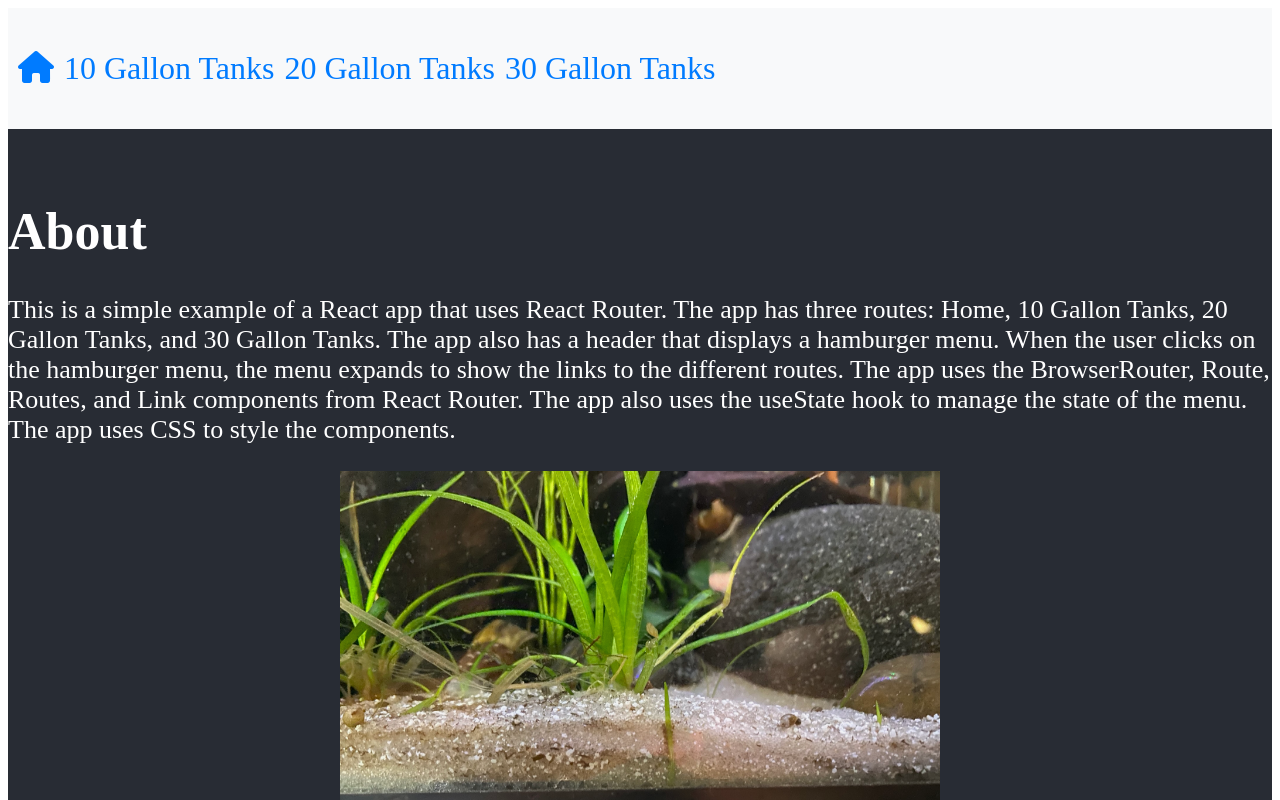
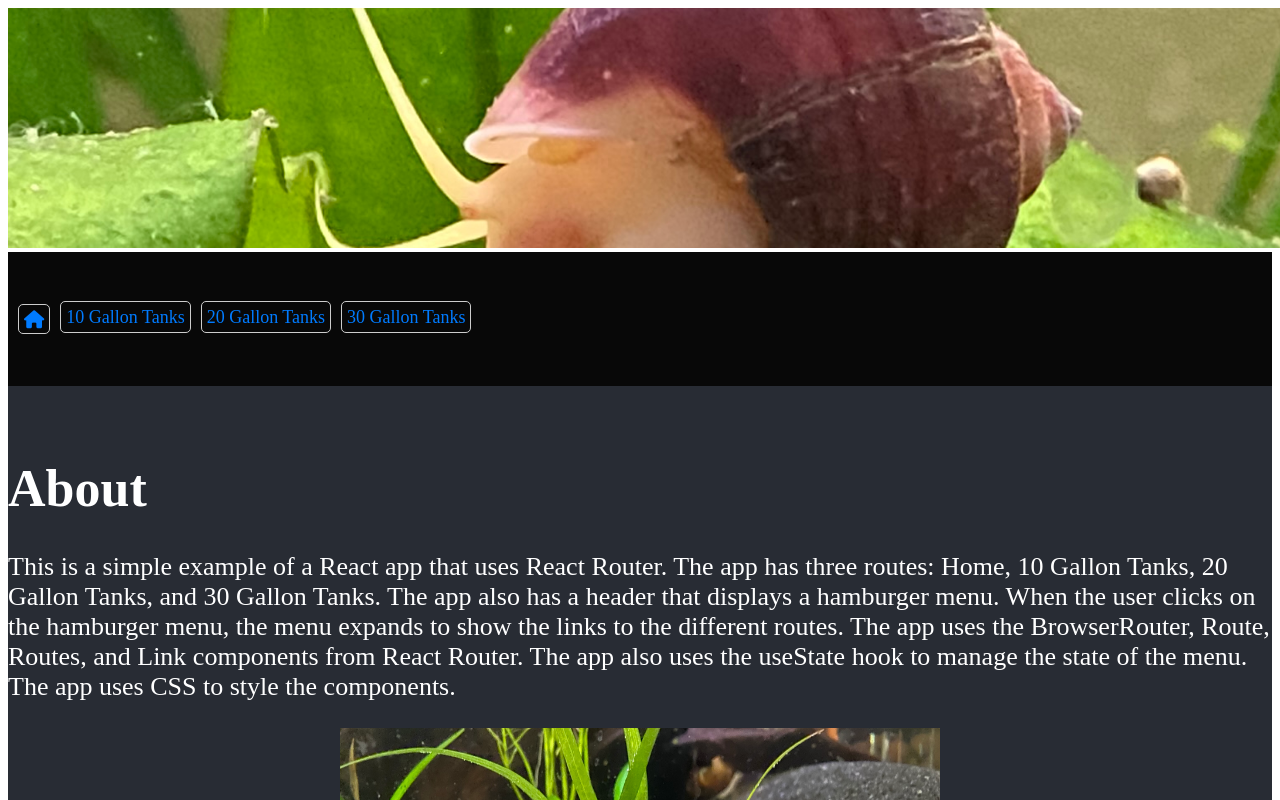
Before and after one commit to Faz131/my-aquariums, a React (Create React App) app: page / in a window 1280 px wide. Shown: the top 800 px of the page. Built offline with nearby package versions, Linux system fonts and the light colour scheme.

Commit message:
added an image to the header.

```diff
--- a/src/components/headers.js
+++ b/src/components/headers.js
@@ -1,6 +1,8 @@
 import React from 'react';
 import { Link } from 'react-router-dom';
 import '../style/App.css';
+import img1 from '../images/IMG_2341.JPEG';
+import  '../style/headerStyle.css';
 
 function Header() {
   const [isOpen, setIsOpen] = React.useState(false);
@@ -9,7 +11,9 @@ function Header() {
     setIsOpen(!isOpen);
   }
   return (
+
     <>
+    <img className='header-image' src={img1} alt="Image of snail" />
     <header >
         <div className="hamburger" onClick={toggleMenu}>
         &#9776;
--- a/src/routes/10gallon.js
+++ b/src/routes/10gallon.js
@@ -6,8 +6,10 @@ function TenGallon() {
 <div>
 <h1 className="header">The 10 Gallon Tanks</h1>
 <p id="tenGallonTank" className="tenGallonTank">The 10 Gallon tanks</p>
+<p>
+  test
+</p>
 </div>
-
   );
 
 };
--- a/src/style/10gallonpage.css
+++ b/src/style/10gallonpage.css
@@ -6,3 +6,7 @@
     border: 1px solid #ccc;
     border-radius: 5px;
   }
+
+  .header{
+
+  }
--- a/src/style/App.css
+++ b/src/style/App.css
@@ -6,6 +6,8 @@
   /* height: 40vmin; */
   pointer-events: none;
 }
+
+
 
 @media (prefers-reduced-motion: no-preference) {
   .App-logo {
--- a/src/style/headerStyle.css
+++ b/src/style/headerStyle.css
@@ -1,5 +1,5 @@
 header {
-  background-color: #f8f9fa;
+  background-color: #080808;
   padding: 10px;
 }
 
@@ -10,6 +10,11 @@ nav {
 
 }
 
+.header-image {
+  width: 100vw; /* 60% of the viewport width */
+  height: 30vh; /* 60% of the viewport height */
+  object-fit: cover; /* Ensures the image covers the container without distortion */
+}
 
 .hamburger {
   display: none;
@@ -32,6 +37,11 @@ nav {
 .nav-links li a {
   text-decoration: none;
   color: #007bff;
+  font-size: 18px;
+  margin: 10px 0;
+  padding: 5px;
+  border: 1px solid #ccc;
+  border-radius: 5px;
 }
 
 .nav-links li a:hover {
```
Also changed, not shown: src/App.js (+2 -11 lines).
